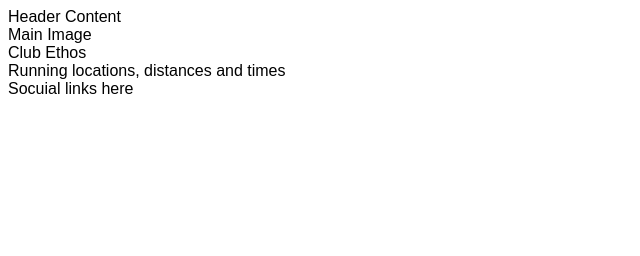
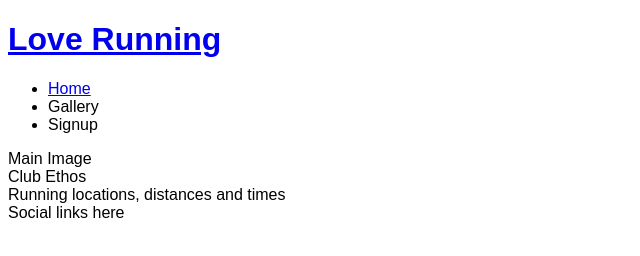
Before and after one commit to James-Fitz/love-running, a plain HTML site: page index.html in a window 1280 px wide. Shown: the whole page, without its empty margins (0-640 px from the left). Drawn offline with Linux system fonts and the light colour scheme.

Commit message:
add basic navigation structure

```diff
--- a/index.html
+++ b/index.html
@@ -1,5 +1,6 @@
 <!DOCTYPE html>
 <html lang="en">
+
 <head>
     <meta charset="UTF-8">
     <meta http-equiv="X-UA-Compatible" content="IE=edge">
@@ -11,8 +12,20 @@
 
     <title>Love Running</title>
 </head>
+
 <body>
-    <header>Header Content</header>
+    <header>
+        <a href="index.html">
+            <h1>Love Running</h1>
+        </a>
+        <nav>
+            <ul>
+                <li><a href="index.html">Home</a></li>
+                <li><a href="#"></a>Gallery</li>
+                <li><a href="#"></a>Signup</li>
+            </ul>
+        </nav>
+    </header>
     <section>
         Main Image
     </section>
@@ -22,8 +35,10 @@
     <section>
         Running locations, distances and times
     </section>
+
     <footer>
-        Socuial links here
+        Social links here
     </footer>
 </body>
+
 </html>
```
